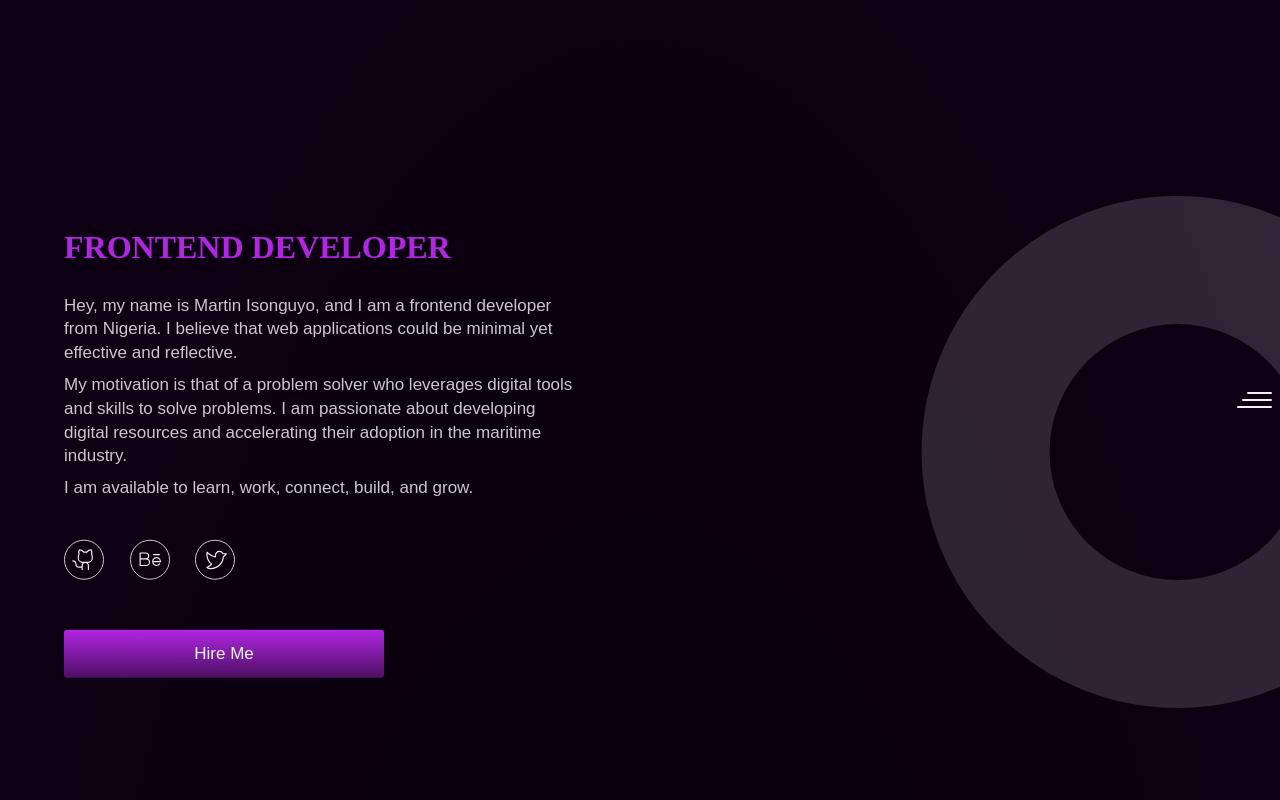
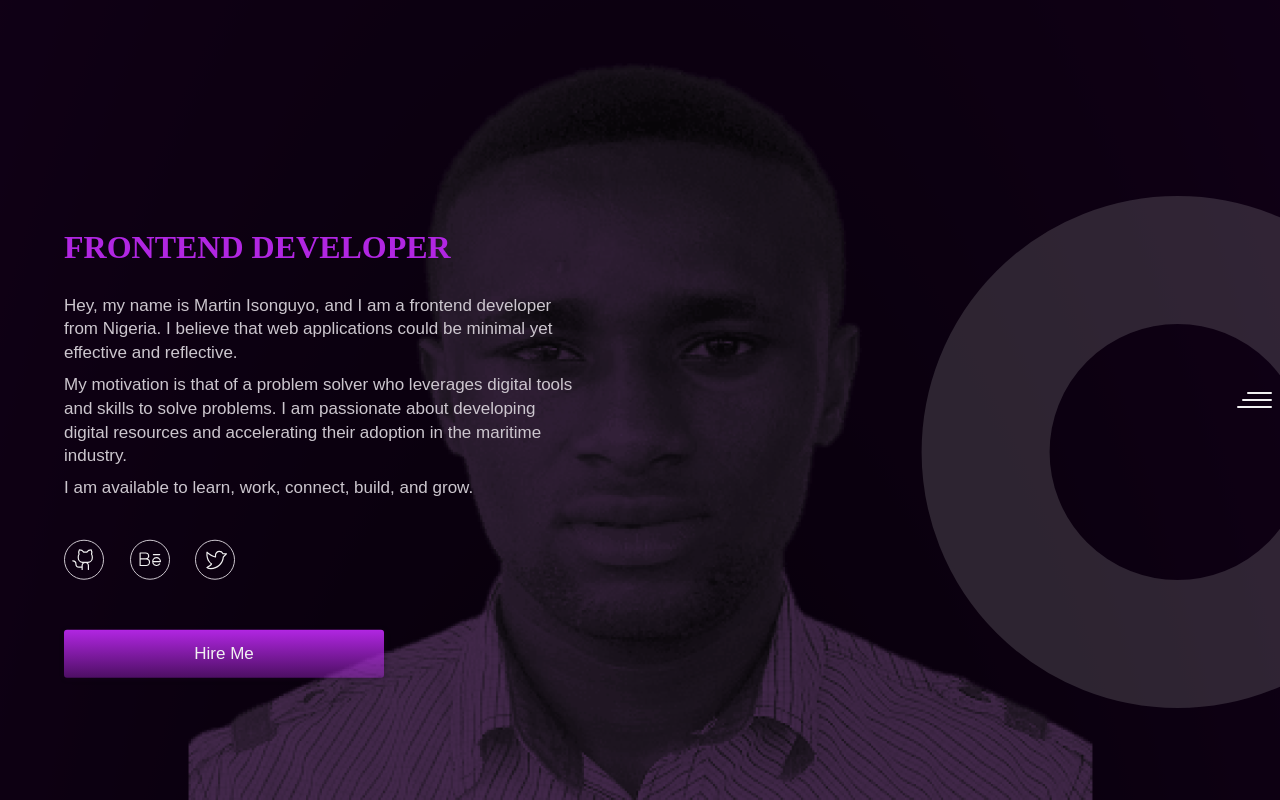
Before and after one commit to isonguyom/isonguyomartin, a Vue app: page / in a window 1280 px wide. Shown: the top 800 px of the page. Built offline with nearby package versions, Linux system fonts and the light colour scheme; a web font is replaced by a local one.

Commit message:
Add hero background image

```diff
--- a/src/components/Hero.vue
+++ b/src/components/Hero.vue
@@ -97,7 +97,7 @@ export default {
 
 <style scoped lang="scss">
 .Hero {
-    // background: url('/images/martin.png') no-repeat center;
+    background: url('/images/martin.png') no-repeat center;
     background-size: contain;
     background-color: #0a010ed5;
     height: 113vh !important;
```
Also changed, not shown: public/images/martin-grayscale.png (deleted), public/images/martin.png.
